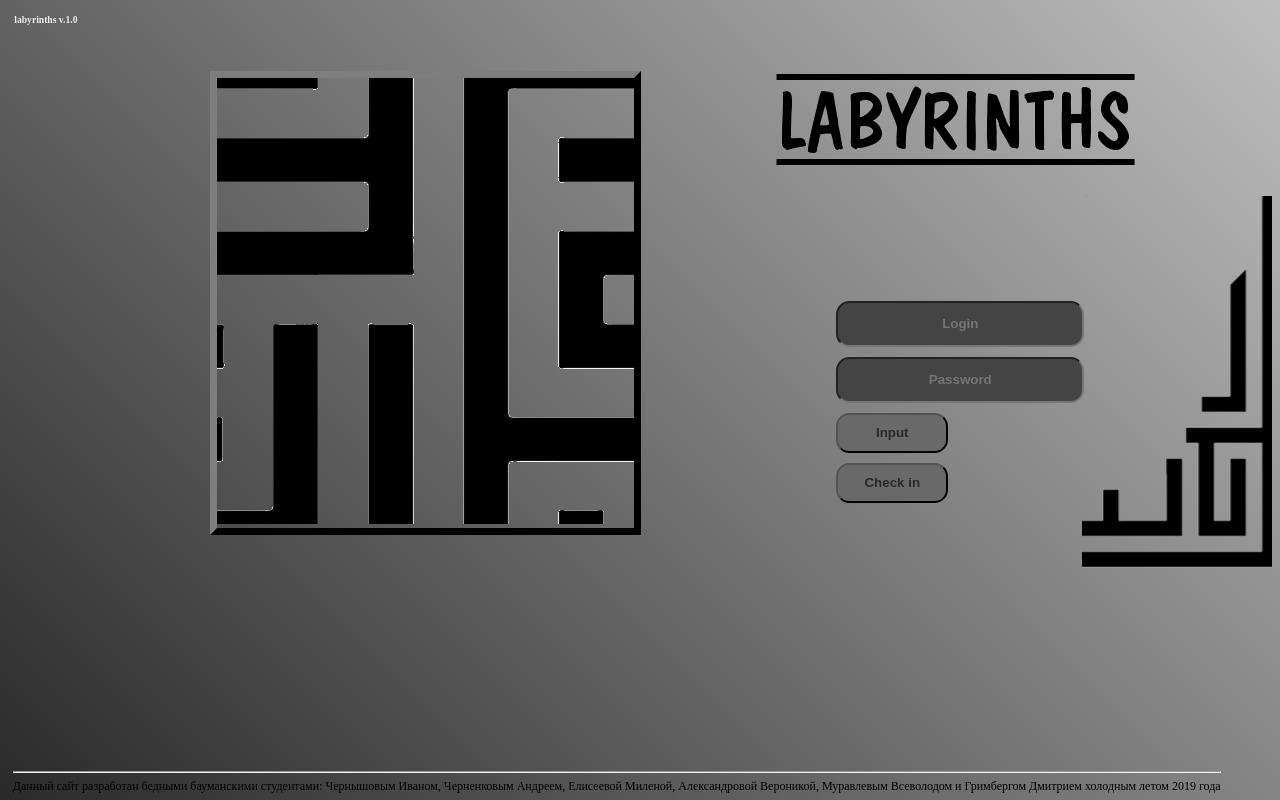
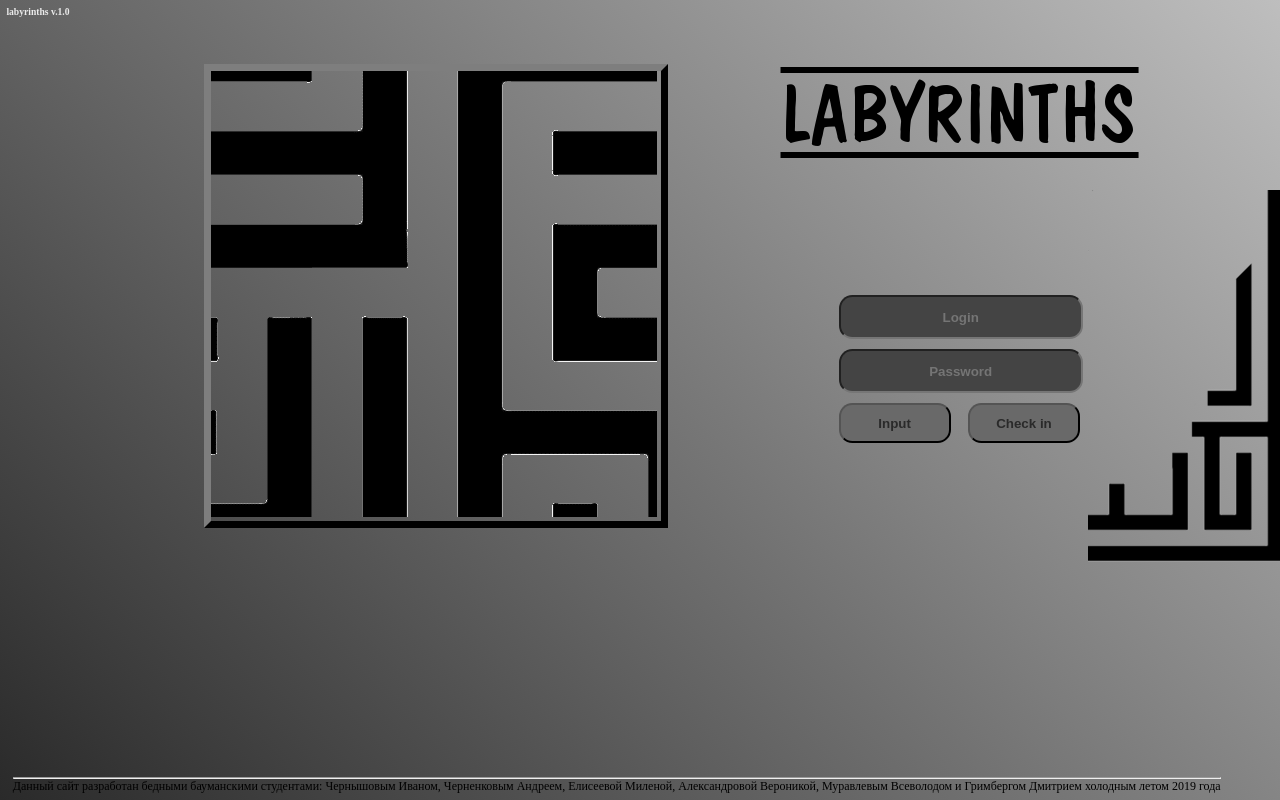
Before and after one commit to bmstu-iu9/utp2019-5-2d-game, a plain HTML site: page public/html/input.html in a window 1280 px wide. Drawn offline with Linux system fonts and the light colour scheme; files that its build step writes are made by us from their sources; files whose address does not match are found by name.

Commit message:
Fixed input

```diff
--- a/public/css/input.css
+++ b/public/css/input.css
@@ -1,13 +1,13 @@
 * {
 	outline: none;
+	margin: 0;
+	padding: 0;
 }
 
-
-html{
-	/* max-width: 100%; */
+html {
 	height: 100%;
+	width: 100%;
 	background: linear-gradient(45deg, #2A2A2A, #BEBEBE);
-
 }
 
 h1{
@@ -109,8 +109,8 @@ h1{
 	margin-left: 10%;
 	background: url(../../visual/labirint.gif) no-repeat;
 
-	width:33%;
-	height:450px;
+	width: 450px;
+	height: 450px;
 
 	/* width:450px; */
 	/* height:450px; */
```
